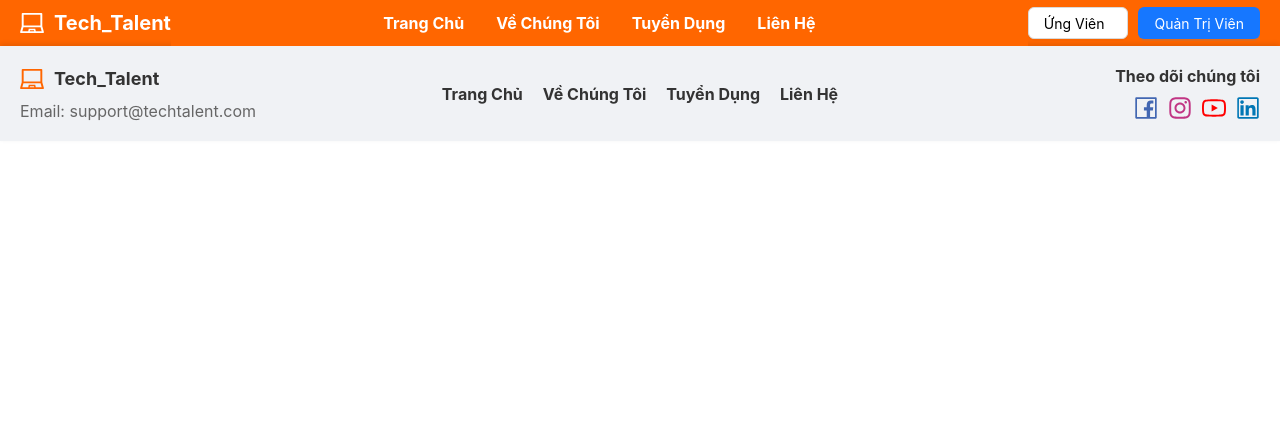
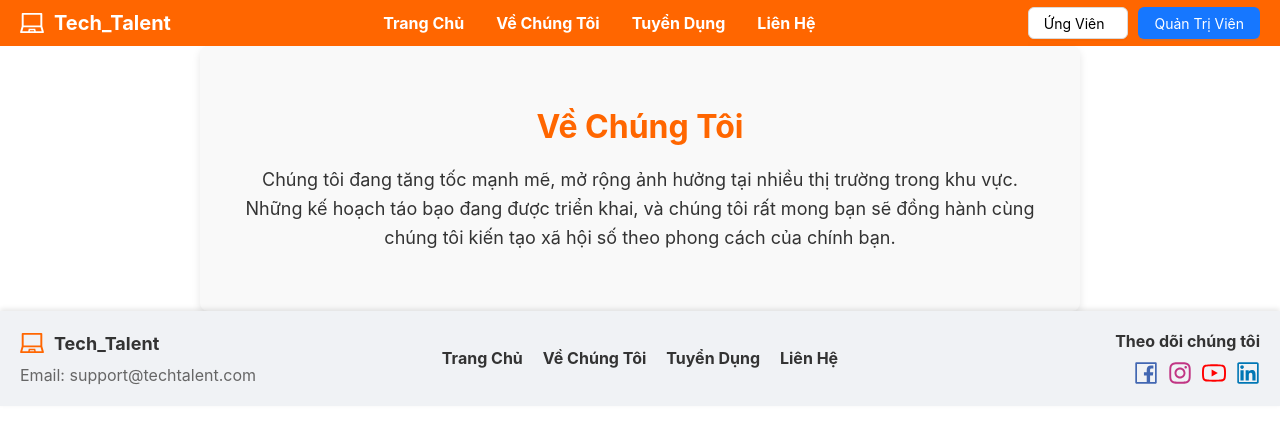
Before and after one commit to MeowChau/Tech-talent, a React (Create React App) app: page /about in a window 1280 px wide. Shown: the top 444 px of the page. Built offline with nearby package versions, Linux system fonts and the light colour scheme.

Commit message:
Khởi tạo AboutUs

```diff
--- a/src/App.tsx
+++ b/src/App.tsx
@@ -2,13 +2,10 @@ import React from 'react';
 import { BrowserRouter as Router, Route, Routes } from 'react-router-dom';
 import Navbar from './components/Navbar';
 import Footer from './components/Footer/Footer';
-import Dashboard from './pages/Dashboard/AdminDashboard';
-import JobManagement from './pages/Job/JobManagement';
-import CVList from './pages/CV/CVList';
-import JobDetails from './pages/Job/JobDetails';
-import CompanyDetails from './pages/Company/CompanyDetails';
 import Home from './pages/Home/Home';
-import CandidateLogin from './pages/Auth/CandidateLogin'; // Import CandidateLogin
+import AboutUs from './pages/About/AboutUs'; // Import trang "Về Chúng Tôi"
+import CandidateLogin from './pages/Auth/CandidateLogin';
+
 
 const App: React.FC = () => {
     return (
@@ -16,12 +13,9 @@ const App: React.FC = () => {
             <Navbar />
             <Routes>
                 <Route path="/" element={<Home />} />
-                <Route path="/admin/dashboard" element={<Dashboard />} />
-                <Route path="/admin/jobs" element={<JobManagement />} />
-                <Route path="/admin/cvs" element={<CVList />} />
-                <Route path="/job/:id" element={<JobDetails />} />
-                <Route path="/company/:id" element={<CompanyDetails />} />
-                <Route path="/candidate/login" element={<CandidateLogin />} /> {/* Route mới */}
+                <Route path="/about" element={<AboutUs />} /> {/* Route cho trang "Về Chúng Tôi" */}
+                <Route path="/candidate/login" element={<CandidateLogin />} />
+
             </Routes>
             <Footer />
         </Router>
--- /dev/null
+++ b/src/pages/About/AboutUs.tsx
@@ -0,0 +1,24 @@
+import React from 'react';
+
+const AboutUs: React.FC = () => {
+    return (
+        <div style={{
+            padding: '40px',
+            maxWidth: '800px',
+            margin: '0 auto',
+            textAlign: 'center',
+            backgroundColor: '#f9f9f9',
+            borderRadius: '8px',
+            boxShadow: '0 4px 8px rgba(0, 0, 0, 0.1)'
+        }}>
+            <h1 style={{ color: '#FF6600', marginBottom: '20px' }}>Về Chúng Tôi</h1>
+            <p style={{ fontSize: '18px', lineHeight: '1.6', color: '#333' }}>
+                Chúng tôi đang tăng tốc mạnh mẽ, mở rộng ảnh hưởng tại nhiều thị trường trong khu vực.
+                Những kế hoạch táo bạo đang được triển khai, và chúng tôi rất mong bạn sẽ đồng hành
+                cùng chúng tôi kiến tạo xã hội số theo phong cách của chính bạn.
+            </p>
+        </div>
+    );
+};
+
+export default AboutUs;
--- a/src/pages/Dashboard/AdminDashboard.tsx
+++ /dev/null
@@ -1,70 +0,0 @@
-// src/pages/Dashboard/AdminDashboard.tsx
-import React, { useEffect, useState } from 'react';
-import { fetchJobs, fetchCVs } from '../../api/api';
-import { Card, Col, Row, Statistic } from 'antd';
-
-const AdminDashboard: React.FC = () => {
-    const [jobCount, setJobCount] = useState(0);
-    const [activeJobCount, setActiveJobCount] = useState(0);
-    const [inactiveJobCount, setInactiveJobCount] = useState(0);
-    const [cvCount, setCvCount] = useState(0);
-    const [readCvCount, setReadCvCount] = useState(0);
-    const [unreadCvCount, setUnreadCvCount] = useState(0);
-
-    useEffect(() => {
-        const fetchData = async () => {
-            const jobs = await fetchJobs();
-            const cvs = await fetchCVs();
-
-            setJobCount(jobs.length);
-            setActiveJobCount(jobs.filter(job => job.status).length);
-            setInactiveJobCount(jobs.filter(job => !job.status).length);
-
-            setCvCount(cvs.length);
-            setReadCvCount(cvs.filter(cv => cv.statusRead).length);
-            setUnreadCvCount(cvs.filter(cv => !cv.statusRead).length);
-        };
-
-        fetchData();
-    }, []);
-
-    return (
-        <div style={{ padding: '40px' }}>
-            <h2>Dashboard</h2>
-            <Row gutter={16}>
-                <Col span={8}>
-                    <Card>
-                        <Statistic title="Tổng Số Job" value={jobCount} />
-                    </Card>
-                </Col>
-                <Col span={8}>
-                    <Card>
-                        <Statistic title="Job Đang Bật" value={activeJobCount} />
-                    </Card>
-                </Col>
-                <Col span={8}>
-                    <Card>
-                        <Statistic title="Job Đang Tắt" value={inactiveJobCount} />
-                    </Card>
-                </Col>
-                <Col span={8}>
-                    <Card>
-                        <Statistic title="Tổng Số CV" value={cvCount} />
-                    </Card>
-                </Col>
-                <Col span={8}>
-                    <Card>
-                        <Statistic title="CV Đã Đọc" value={readCvCount} />
-                    </Card>
-                </Col>
-                <Col span={8}>
-                    <Card>
-                        <Statistic title="CV Chưa Đọc" value={unreadCvCount} />
-                    </Card>
-                </Col>
-            </Row>
-        </div>
-    );
-};
-
-export default AdminDashboard;
```
